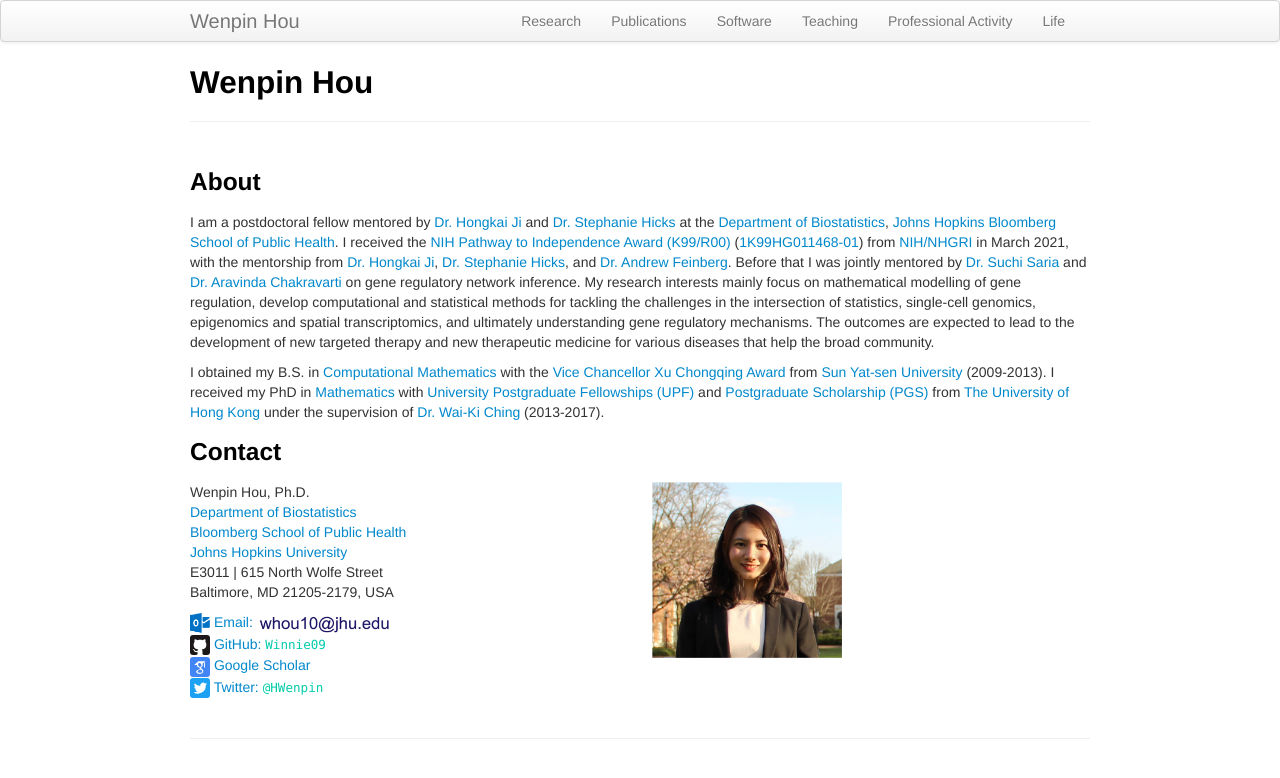
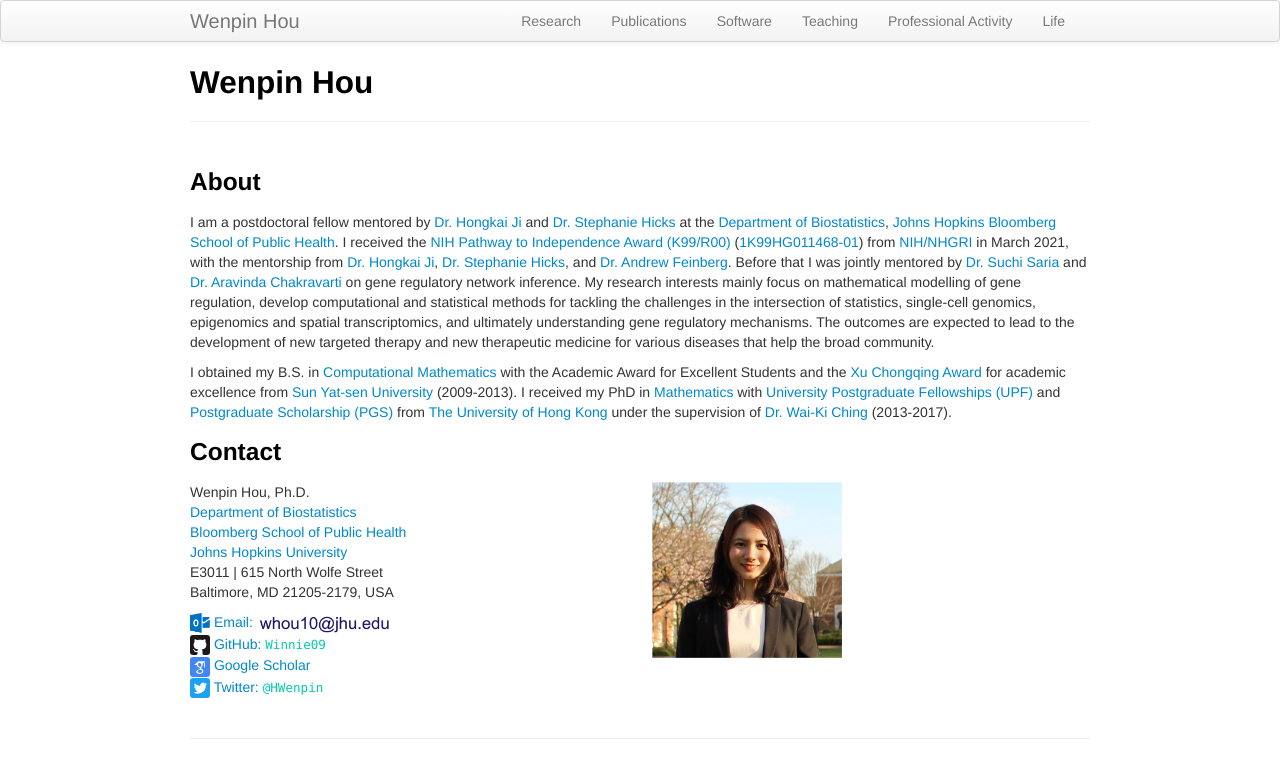
Before and after one commit to Winnie09/Wenpin_Hou, a Jekyll site: the page built from index.md, in a window 1280 px wide. Shown: the top 778 px of the page. Built offline with Jekyll 4.4.1, drawn with Linux system fonts in a browser that asks for light colours.

Commit message:
update awards

```diff
--- a/index.md
+++ b/index.md
@@ -10,8 +10,8 @@ I am a postdoctoral fellow mentored by [Dr. Hongkai Ji](http://www.biostat.jhsph
 I received the [NIH Pathway to Independence Award (K99/R00)](https://grants.nih.gov/grants/guide/pa-files/PA-20-188.html) ([1K99HG011468-01](https://reporter.nih.gov/search/cHJfn5jyOUy-E1JZ1vBQlg/project-details/10104023)) from [NIH/NHGRI](https://www.genome.gov/) in March 2021, with the mentorship from [Dr. Hongkai Ji](http://www.biostat.jhsph.edu/~hji/), [Dr. Stephanie Hicks](https://www.stephaniehicks.com/), and [Dr. Andrew Feinberg](https://www.hopkinsmedicine.org/profiles/details/andrew-feinberg-1).
 Before that I was jointly mentored by [Dr. Suchi Saria](https://suchisaria.jhu.edu/) and [Dr. Aravinda Chakravarti](https://aravindachakravartilab.org/) on gene regulatory network inference. My research interests mainly focus on mathematical modelling of gene regulation, develop computational and statistical methods for tackling the challenges in the intersection of statistics, single-cell genomics, epigenomics and spatial transcriptomics, and ultimately understanding gene regulatory mechanisms. The outcomes are expected to lead to the development of new targeted therapy and new therapeutic medicine for various diseases that help the broad community.
 
-I obtained my B.S. in [Computational Mathematics](http://math.sysu.edu.cn/) with the [Vice Chancellor Xu Chongqing
-Award](http://edf.edaao.sysu.edu.cn/jzmx/jz03/cgzs02/index.htm) from [Sun Yat-sen University](http://www.sysu.edu.cn/2012/en/index.htm) (2009-2013).
+I obtained my B.S. in [Computational Mathematics](http://math.sysu.edu.cn/) with the Academic Award for Excellent Students and the [Xu Chongqing
+Award](http://edf.edaao.sysu.edu.cn/jzmx/jz03/cgzs02/index.htm) for academic excellence from [Sun Yat-sen University](http://www.sysu.edu.cn/2012/en/index.htm) (2009-2013).
 I received my PhD in [Mathematics](https://hkumath.hku.hk/web/index.php) with [University Postgraduate Fellowships (UPF)](https://gradsch.hku.hk/gradsch/prospective-students/scholarship-funding-and-fees) and [Postgraduate Scholarship (PGS)](https://gradsch.hku.hk/gradsch/prospective-students/scholarship-funding-and-fees) from [The University of Hong Kong](https://www.hku.hk/) under the supervision of [Dr. Wai-Ki Ching](https://hkumath.hku.hk/~wkc/) (2013-2017).
 
 ### Contact
```
